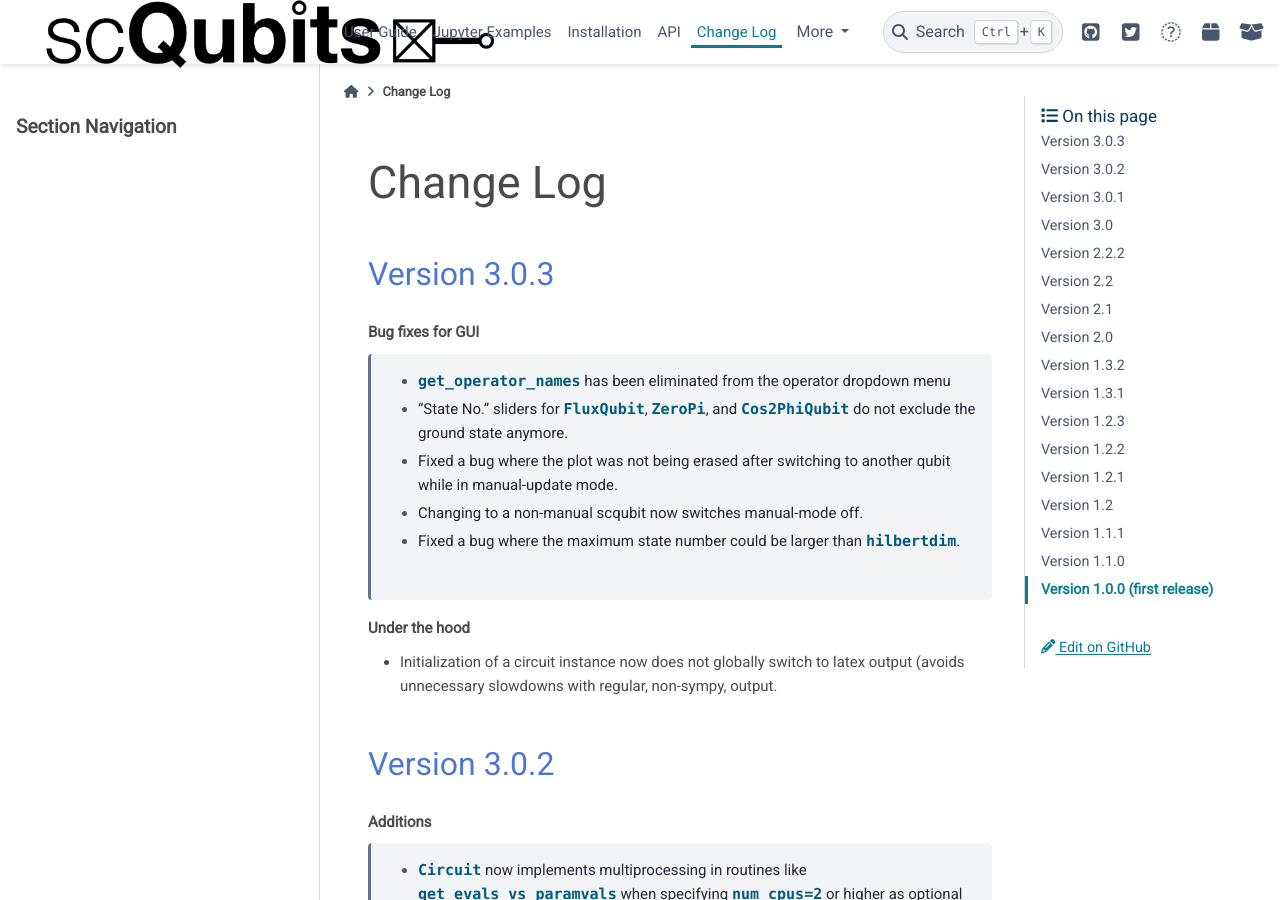
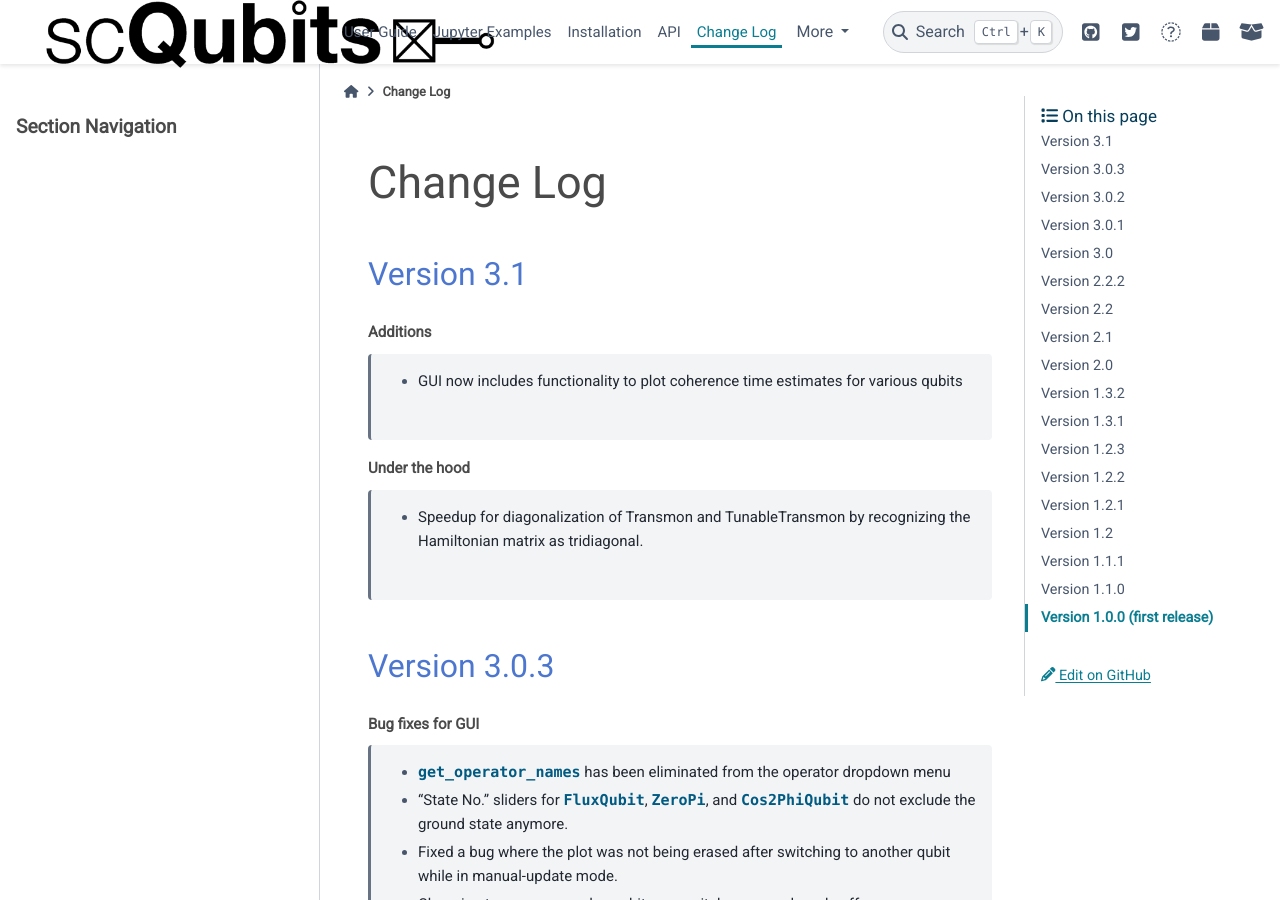
Before and after one commit to scqubits/scqubits-doc, a Sphinx documentation site: the page built from docs/source/changelog.rst, in a window 1280 px wide and 900 px high. Built offline with Sphinx 7.4.7 and the PyData theme 0.15.4, drawn with Linux system fonts in a browser that asks for light colours; pages that are not in the unit, such as notebooks, are missing from menus.

Commit message:
update for v3.1

```diff
--- a/docs/source/changelog.rst
+++ b/docs/source/changelog.rst
@@ -6,6 +6,18 @@
 **********
 Change Log
 **********
+
+
+Version 3.1
++++++++++++
+
+**Additions**
+
+    - GUI now includes functionality to plot coherence time estimates for various qubits
+
+**Under the hood**
+
+    - Speedup for diagonalization of Transmon and TunableTransmon by recognizing the Hamiltonian matrix as tridiagonal.
 
 
 Version 3.0.3
```
